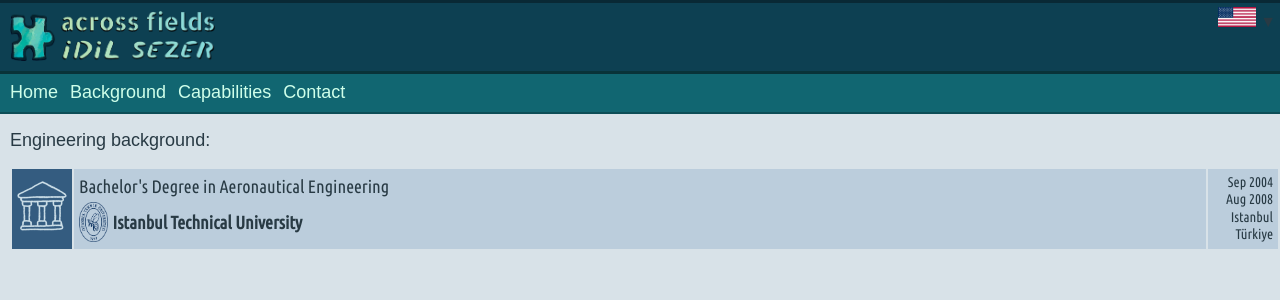
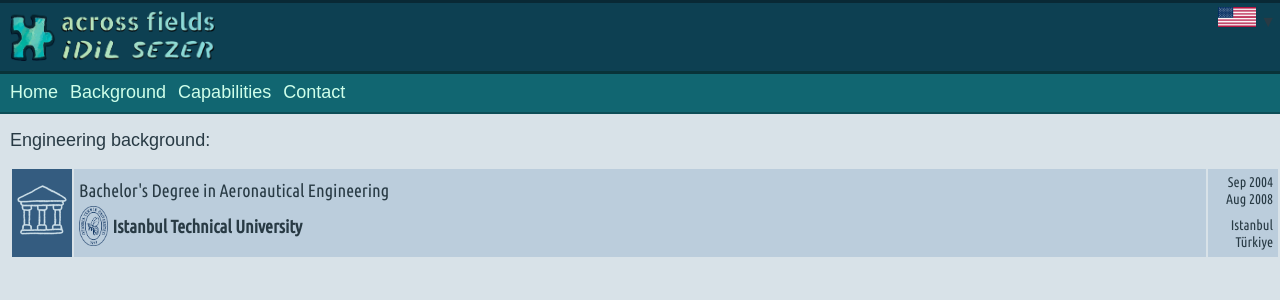
Before and after one commit to acrossfields/idilsezer, a Jekyll site: the page built from en/background.md, in a window 1280 px wide. Shown: the top 300 px of the page. Built offline with Jekyll 4.4.1, drawn with Linux system fonts in a browser that asks for light colours; some web fonts are replaced.

Commit message:
Update background.md

```diff
--- a/en/background.md
+++ b/en/background.md
@@ -23,7 +23,7 @@ permalink: /en/background/
     </td>
     <td style="background-color: #bbcddc;">
       Sep 2004<br>
-      Aug 2008<br>
+      <div style="margin-bottom: 8px;">Aug 2008</div>
       Istanbul<br>
       Türkiye
     </td>
```
